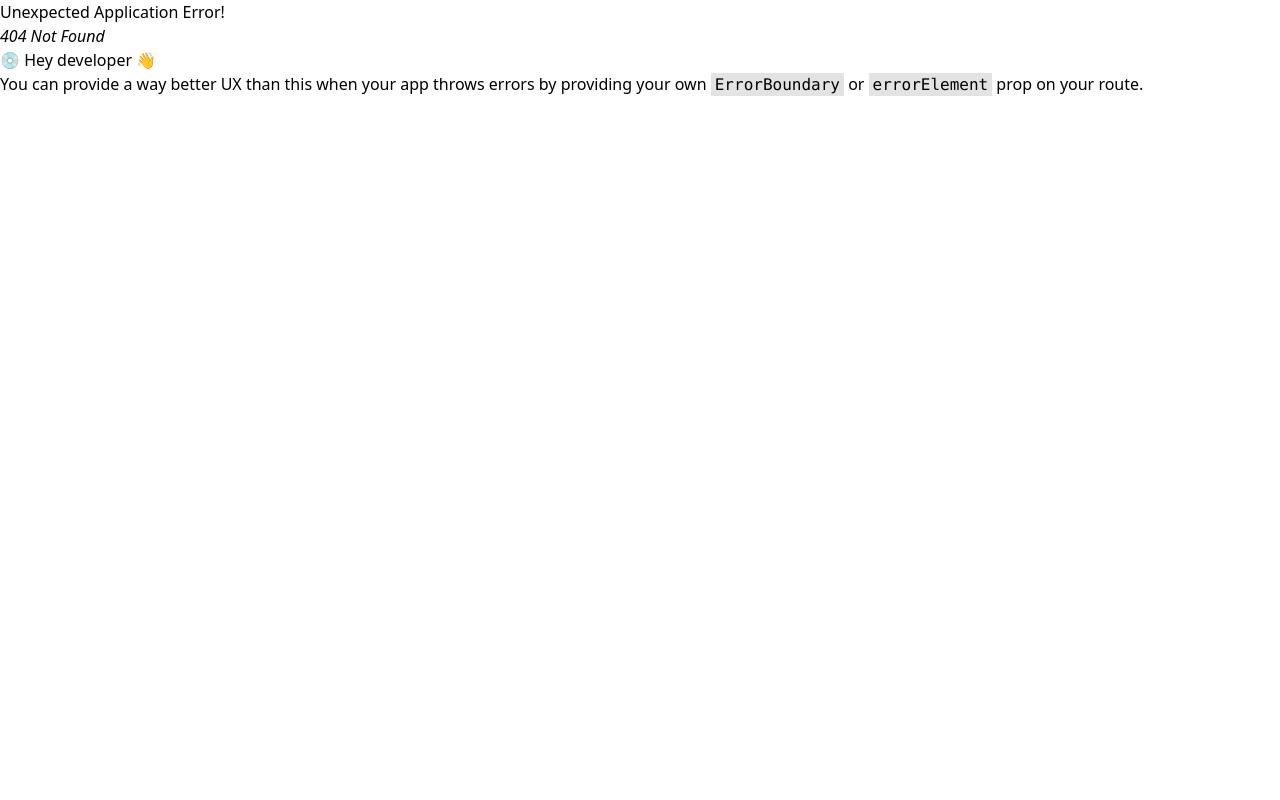
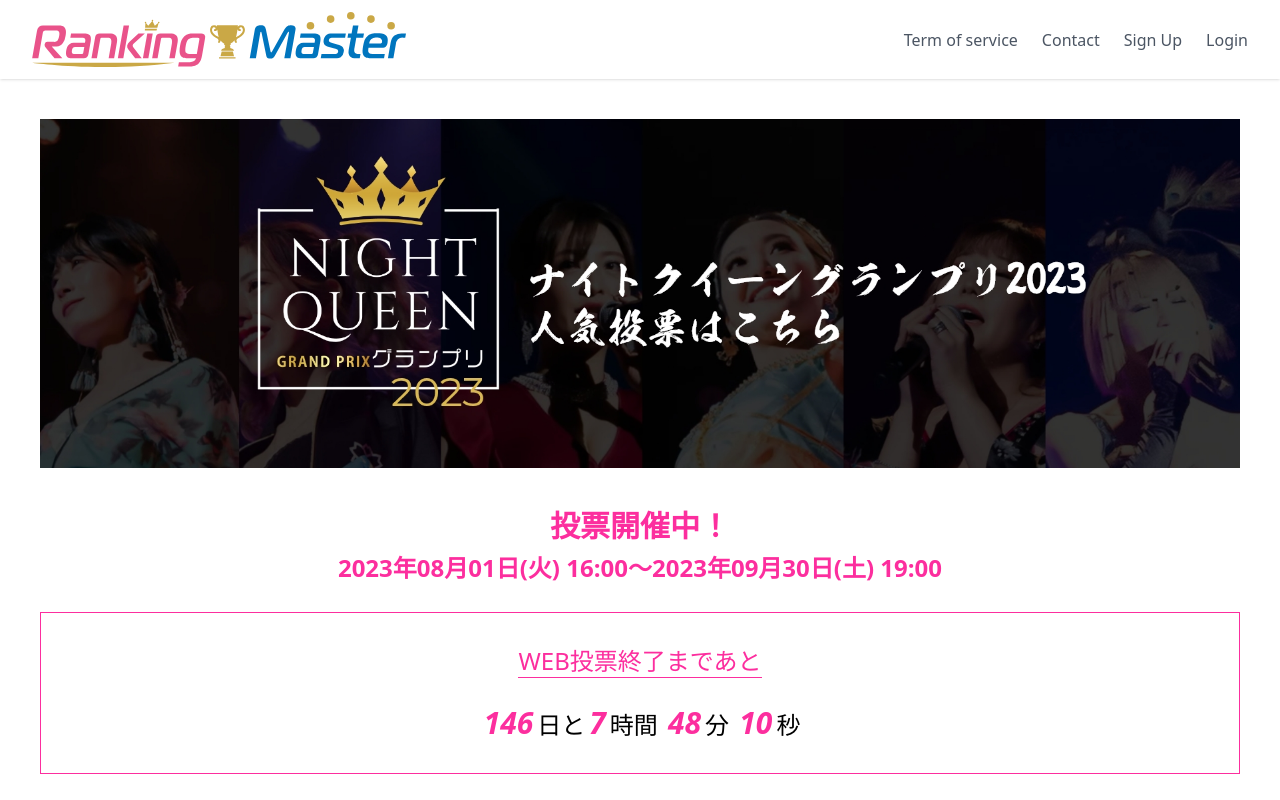
Before and after one commit to Phongkaka/system-div-vote-app-fe, a React (Vite) app: page /vote-page in a window 1280 px wide. Before the commit this address had no page. Shown: the top 800 px of the page. Built offline with nearby package versions, Linux system fonts and the light colour scheme.

Commit message:
create vote page - ui banner - ui countdown

```diff
--- a/src/pages/Event/index.tsx
+++ /dev/null
@@ -1,5 +0,0 @@
-function Event() {
-  return <div className='event--page'>Event page</div>
-}
-
-export default Event
--- /dev/null
+++ b/src/pages/Vote/CountDown/index.tsx
@@ -0,0 +1,41 @@
+import React, { useState, useEffect } from 'react';
+
+interface CountdownProps {
+  targetDate: Date;
+}
+
+const Countdown: React.FC<CountdownProps> = ({ targetDate }) => {
+  const [timeRemaining, setTimeRemaining] = useState<number>(0);
+
+  useEffect(() => {
+    const interval = setInterval(() => {
+      const currentTime = new Date().getTime();
+      const difference = targetDate.getTime() - currentTime;
+      setTimeRemaining(Math.max(0, difference));
+    }, 1000);
+
+    return () => clearInterval(interval);
+  }, [targetDate]);
+
+  const formatTime = (milliseconds: number) => {
+    const seconds = Math.floor(milliseconds / 1000);
+    const minutes = Math.floor(seconds / 60);
+    const hours = Math.floor(minutes / 60);
+    const days = Math.floor(hours / 24);
+
+    return <div className='text-center text-2xl mx-auto mt-7'>
+      <span className='text-[#fc2e9e] text-3xl font-bold italic mx-1'>{days}</span><span>日と</span>
+      <span className='text-[#fc2e9e] text-3xl font-bold italic mx-1'>{hours % 24}</span><span>時間 </span>
+      <span className='text-[#fc2e9e] text-3xl font-bold italic mx-1'>{minutes % 60}</span><span>分 </span>
+      <span className='text-[#fc2e9e] text-3xl font-bold italic mx-1'>{seconds % 60}</span><span>秒 </span>
+    </div>
+  };
+
+  return (
+    <div>
+      {formatTime(timeRemaining)}
+    </div>
+  );
+};
+
+export default Countdown;
--- /dev/null
+++ b/src/pages/Vote/index.tsx
@@ -0,0 +1,28 @@
+import Banner from "~/layouts/components/Banner"
+import Container from "~/layouts/components/Container"
+import BannerVote from "~/common/assets/images/event-01.jpg"
+import CountDown from "./CountDown"
+
+function Vote() {
+  const targetDate = new Date('2023-12-31T23:59:59');
+
+  return (
+    <Container>
+      <div className='vote--page'>
+        <Banner img={BannerVote} />
+        <div className="time__vote">
+          <h2 className="text-[#fc2e9e] font-bold block text-center text-3xl mx-auto mb-2">投票開催中！</h2>
+          <span className="text-[#fc2e9e] font-bold block text-center text-2xl">2023年08月01日(火) 16:00〜2023年09月30日(土) 19:00</span>
+          <div className="countdown_box border border-[#fc2e9e] my-7 p-8">
+            <p className="text-center text-2xl">
+              <span className="border-b border-[#fc2e9e] text-[#fc2e9e]">WEB投票終了まであと</span>
+            </p>
+            <CountDown targetDate={targetDate} />
+          </div>
+        </div>
+      </div>
+    </Container>
+  )
+}
+
+export default Vote
--- /dev/null
+++ b/src/recoil/selector/index.ts
@@ -0,0 +1,8 @@
+import { selector } from 'recoil';
+import { countState } from '../atom';
+
+export const incrementCount = selector({
+  key: 'incrementCount',
+  set: ({ set }) => set(countState, (currCount) => currCount + 1),
+  get: ({ get }) => get(countState)
+})
--- a/src/routers/index.tsx
+++ b/src/routers/index.tsx
@@ -3,10 +3,11 @@ import { lazy } from 'react'
 
 const MainLayout = lazy(() => import('~/layouts/main'))
 const Home = lazy(() => import('~/pages/Home'))
-const Event = lazy(() => import('~/pages/Event'))
+const Event = lazy(() => import('~/pages/Vote'))
 const Login = lazy(() => import('~/pages/Login'))
 const Register = lazy(() => import('~/pages/Register'))
 const UpcomingEvent = lazy(() => import('~/pages/UpcomingEvent'))
+const Vote = lazy(() => import('~/pages/Vote'))
 
 const router = createBrowserRouter([
   {
@@ -19,6 +20,10 @@ const router = createBrowserRouter([
       {
         path: '/event-page',
         element: <Event />
+      },
+      {
+        path: '/vote-page',
+        element: <Vote />
       },
       {
         path: '/login',
```
Also changed, not shown: .eslintrc.cjs, 1 other file (tests, documents, lock files or other folders).
